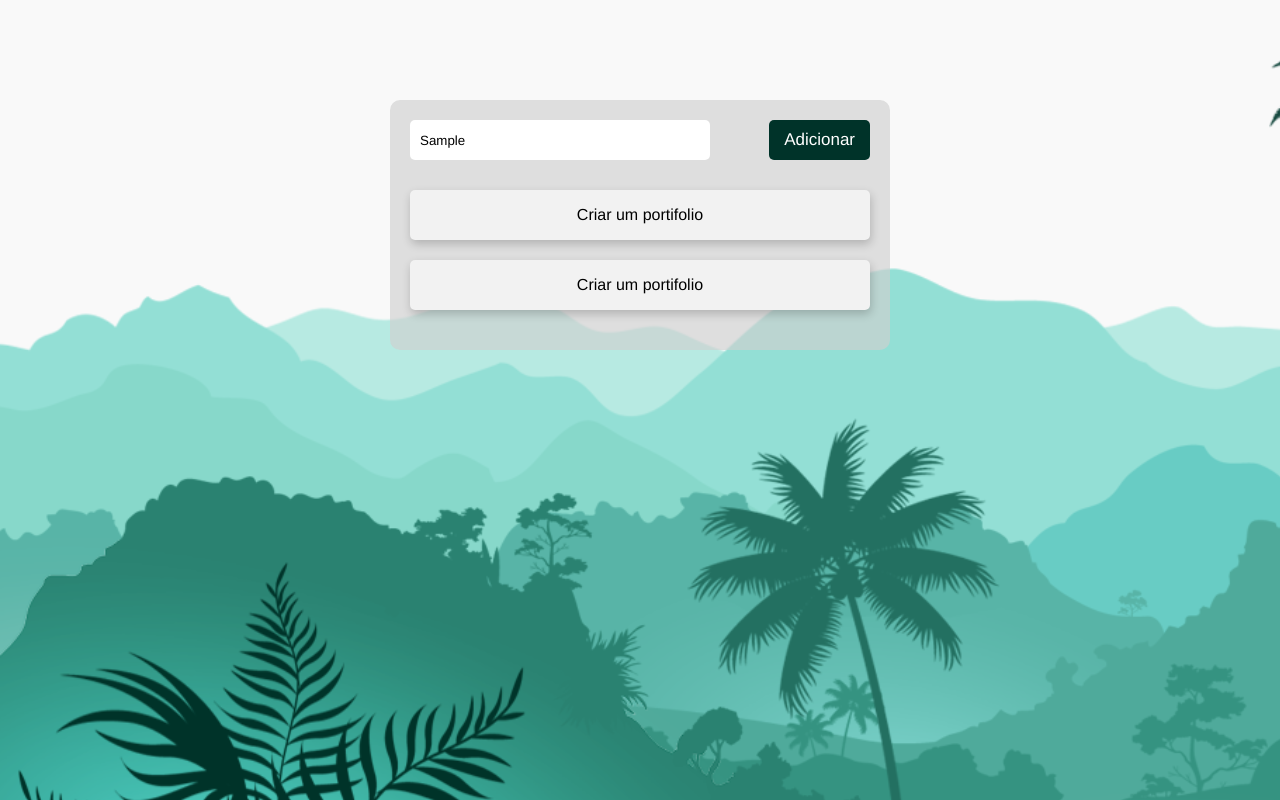
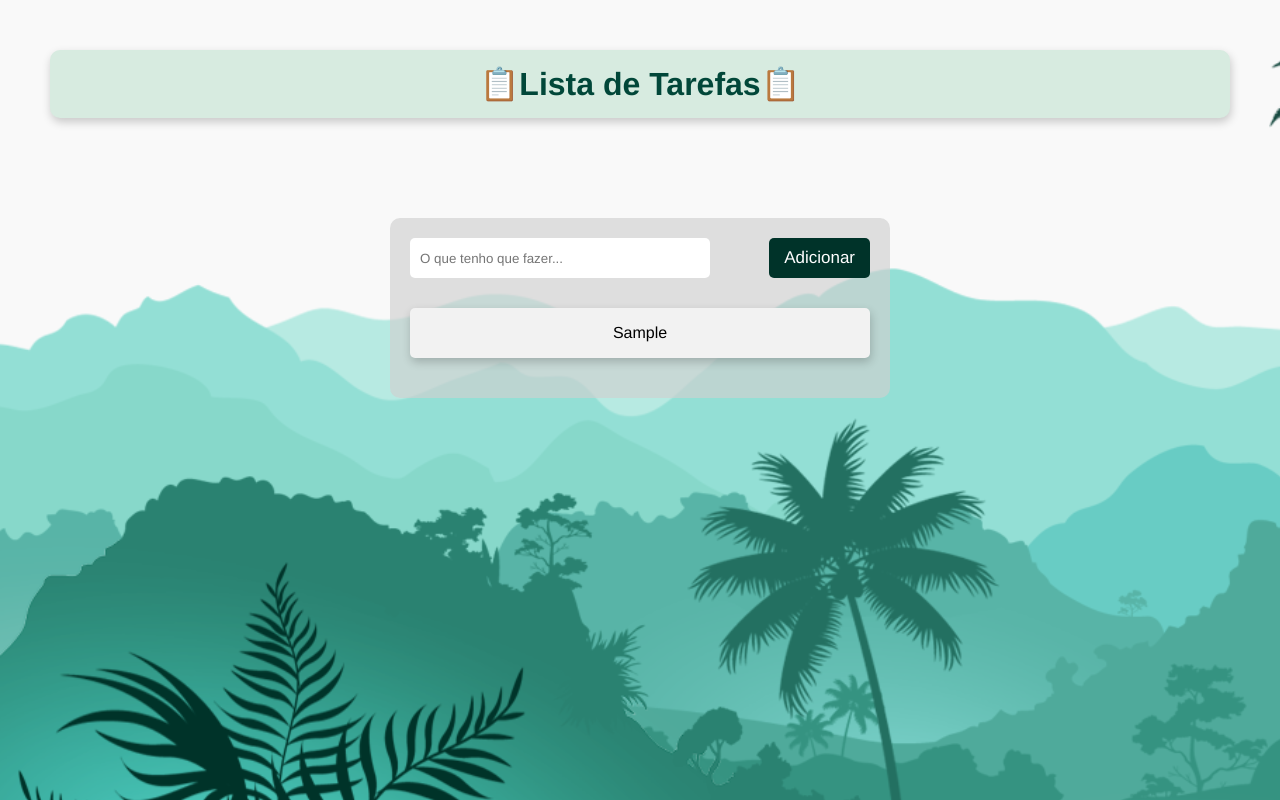
Before and after one commit to 2002Larissa/Lista-de-Tarefas, a plain HTML site: page index.html in a window 1280 px wide. Both pictures are taken after typing "Sample" into the empty fields and a click on the button "Adicionar". Drawn offline with Linux system fonts and the light colour scheme.

Commit message:
JS completo e adaptado

```diff
--- a/CSS/estilo.css
+++ b/CSS/estilo.css
@@ -45,6 +45,7 @@ body{
 .button-add-task:hover{
     color:rgb(255, 255, 255);
     background-color: rgb(46, 136, 54);
+    box-shadow: 2px 2px 2px 2px rgba(0, 0, 0, 0.7);
 }
 
 .button-add-task:active{
@@ -76,8 +77,23 @@ img{
     transition: opacity 0.4s ease-in-out;
 }
 
-
+#título{
+    background-color: rgb(215, 235, 224);
+    color: #014739;
+    box-shadow: 1px 4px 10px rgba(0, 0, 5, 0.2);
+    padding: 15px;
+    margin: 50px;
+    display: flex;
+    align-items: center;
+    justify-content: center;
+    border-radius: 10px;
+}
 
 .task:hover img{
     opacity: 1;
 }
+
+.done{
+    background-color: rgb(32, 201, 144);
+    text-decoration: line-through;
+}
--- a/index.html
+++ b/index.html
@@ -10,22 +10,16 @@
 
 <body>
 
+    <div id="título">
+    <h1>📋Lista de Tarefas📋</h1>
+    </div>
+
     <div class="container">
         <input class="input-task" placeholder="O que tenho que fazer...">
         <button class="button-add-task">Adicionar</button>
 
         <ul class="list-task">
-            <li class="task">
-                <img src="CSS/Imagens/checked.png" alt="check-na-tarefa">
-                <P>Criar um portifolio</P>
-                <img src="CSS/Imagens/trash.png" alt="delete-tarefa">
-            </li>
 
-            <li class="task">
-                <img src="CSS/Imagens/checked.png" alt="check-na-tarefa">
-                <P>Criar um portifolio</P>
-                <img src="CSS/Imagens/trash.png" alt="delete-tarefa">
-            </li>
         </ul>
 
 
--- a/main.js
+++ b/main.js
@@ -1,8 +1,68 @@
 const button = document.querySelector('.button-add-task')
-const input = document.querySelector('.task')
+const input = document.querySelector('.input-task')
+const listaCompleta = document.querySelector('.list-task')
 
-function pegarOValorDoInput(){
-    console.log(input.value)
+let minhaListaDeItens = []
+
+function adicionarNovaTarefa(){
+
+    if (input.value.trim() === '') {
+        alert('Você não pode inserir uma tarefa vazia. Por favor, insira uma tarefa válida.');
+        return; // Encerra a função se o campo estiver vazio
+    }
+    minhaListaDeItens.push({
+        tarefa: input.value,
+        concluida: false
+    })
+
+    input.value = ''
+
+    mostrarTarefas()
 }
 
-button.addEventListener('click', pegarOValorDoInput)
+function mostrarTarefas(){
+
+    let novaLi = ''
+
+    //['almoçar', 'estudar', 'terminar a todo list']
+    minhaListaDeItens.forEach((item, posicao) => {
+
+        novaLi = novaLi + `
+        <li class="task ${item.concluida && "done"}">
+            <img src="CSS/Imagens/checked.png" alt="check-na-tarefa" onclick="concluirTarefa(${posicao})">
+            <P>${item.tarefa}</P>
+            <img src="CSS/Imagens/trash.png" alt="delete-tarefa" onclick="deletarItem(${posicao})">
+        </li>
+                `
+    })
+
+    listaCompleta.innerHTML = novaLi
+
+    localStorage.setItem('Lista', JSON.stringify(minhaListaDeItens))
+
+}
+
+function concluirTarefa(posicao){
+    minhaListaDeItens[posicao].concluida = !minhaListaDeItens[posicao].concluida
+
+    mostrarTarefas()
+}
+
+function deletarItem(posicao){
+    minhaListaDeItens.splice(posicao, 1)
+
+    mostrarTarefas()
+}
+
+
+function recarregarItens(){
+    const tarefasDoLocalStorage = localStorage.getItem('Lista')
+
+    if(tarefasDoLocalStorage){
+    minhaListaDeItens = JSON.parse(tarefasDoLocalStorage)
+    }
+    mostrarTarefas()
+}
+
+recarregarItens()
+button.addEventListener('click', adicionarNovaTarefa)
```
